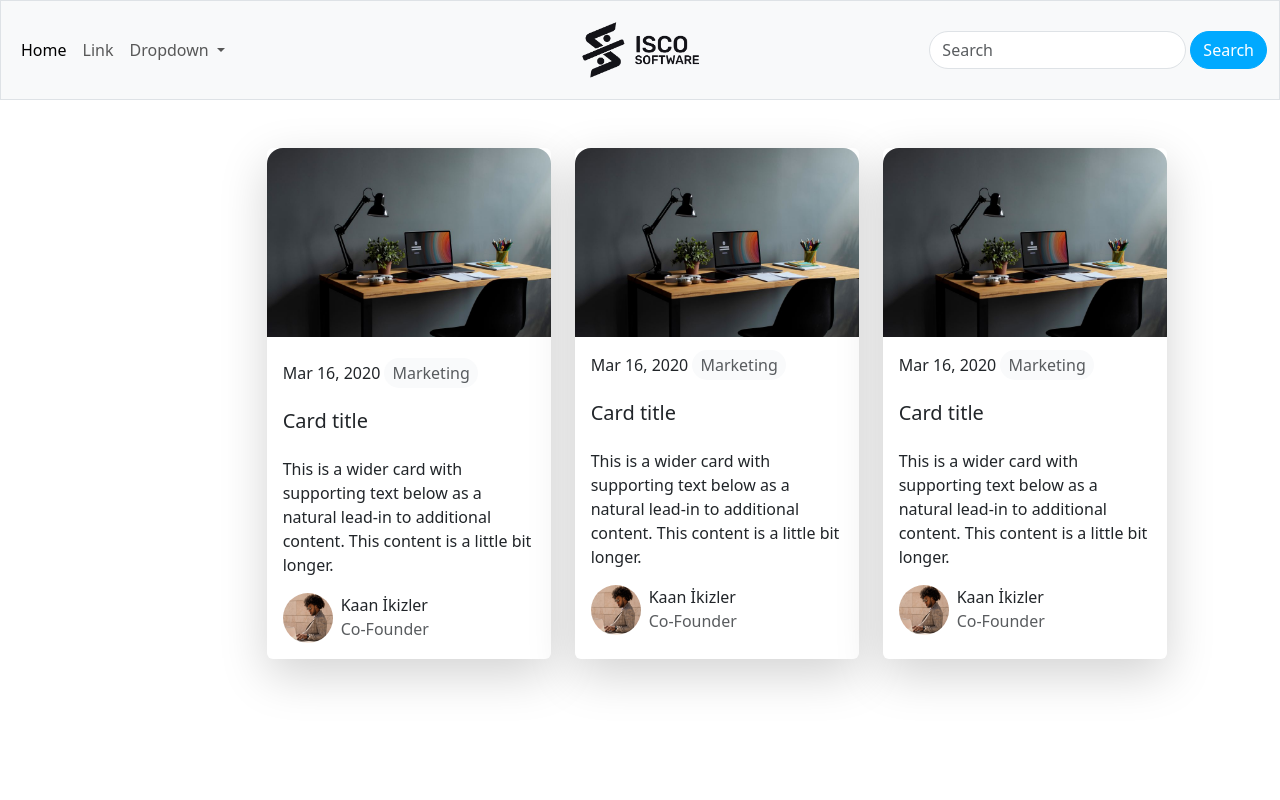
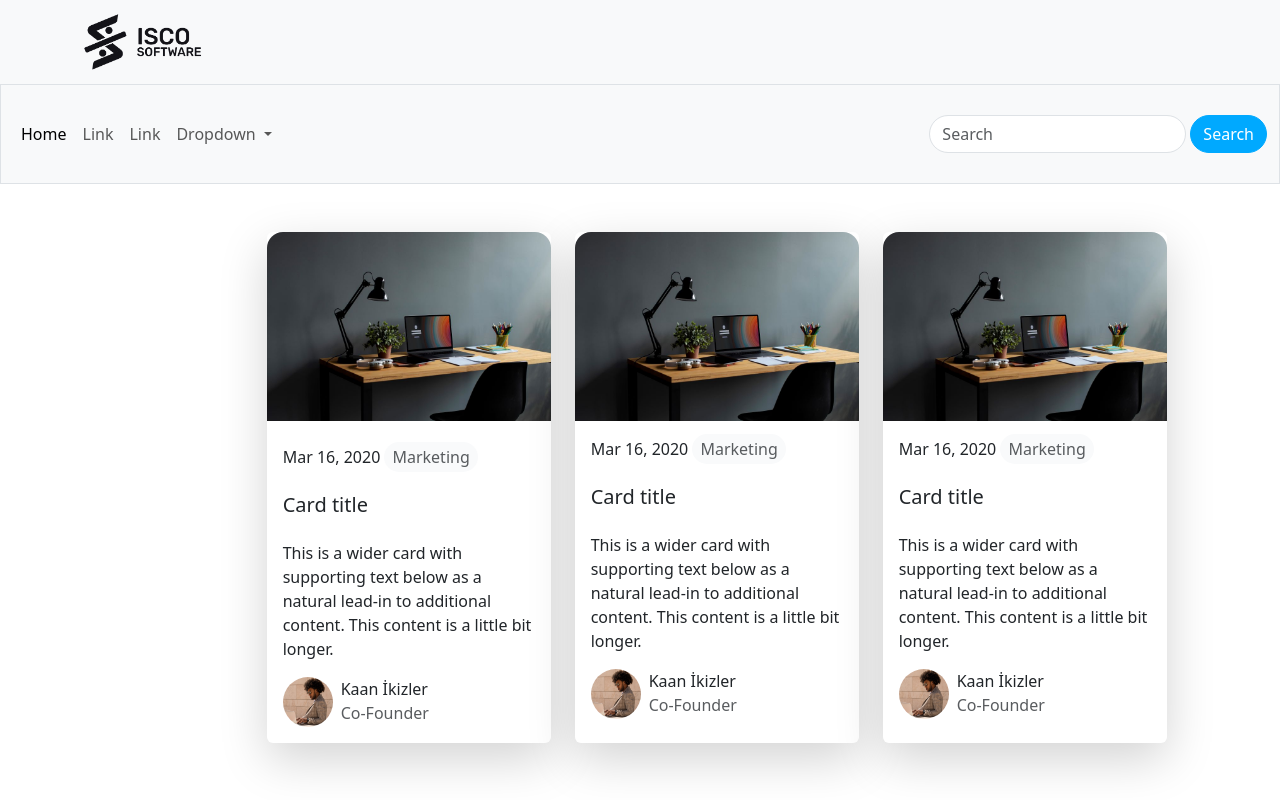
Before and after one commit to kaanxweb/simple-blog, a plain HTML site: page index.html in a window 1280 px wide. Drawn offline with nearby package versions, Linux system fonts and the light colour scheme.

Commit message:
Add nav for brand logo

```diff
--- a/assets/css/custom.css
+++ b/assets/css/custom.css
@@ -1,3 +1,8 @@
+*{
+      margin:0;
+      padding:0;
+}
+
 :root {
       --primary-color: #A0E9FF;
       --button-color: #00A9FF;
@@ -75,24 +80,8 @@ input[type=number]:focus,
       box-shadow: inset 0 0 0 var(--primary-color);
 }
 
-
-
-.navbar-brand {
-      position: absolute;
-      left: 50%;
-      transform: translateX(-50%);
-}
-
-
-@media (max-width: 991px) {
-      .navbar-brand {
-            position: static;
-            transform: none;
-      }
-}
-
 @media (min-width: 992px) {
-      .navbar {
+      .navbar-main {
             height: 100px !important;
       }
 }
--- a/index.html
+++ b/index.html
@@ -14,10 +14,15 @@
 </head>
 
 <body>
-      <nav class="navbar navbar-expand-lg bg-body-tertiary border border-1 border-bottom border-muted">
+      <nav class="navbar bg-body-tertiary">
+            <div class="container">
+                  <a class="navbar-brand" href="https://www.iscosoftware.com" target="_blank">
+                        <img src="assets/img/logo.png" class="img-fluid" width="120" alt="Company Logo" srcset="">
+                  </a>
+            </div>
+      </nav>
+      <nav class="navbar navbar-main navbar-expand-lg bg-body-tertiary border border-1 border-bottom border-muted">
             <div class="container-fluid">
-                  <a class="navbar-brand fw-bold" href="#"><img src="assets/img/logo.png" class="img-fluid" width="120"
-                              alt="Company Logo" srcset=""></a>
                   <button class="navbar-toggler" type="button" data-bs-toggle="collapse"
                         data-bs-target="#navbarSupportedContent" aria-controls="navbarSupportedContent"
                         aria-expanded="false" aria-label="Toggle navigation">
@@ -28,6 +33,9 @@
                         <ul class="navbar-nav me-auto mb-2 mb-lg-0">
                               <li class="nav-item">
                                     <a class="nav-link active" aria-current="page" href="#">Home</a>
+                              </li>
+                              <li class="nav-item">
+                                    <a class="nav-link" href="#">Link</a>
                               </li>
                               <li class="nav-item">
                                     <a class="nav-link" href="#">Link</a>
```
